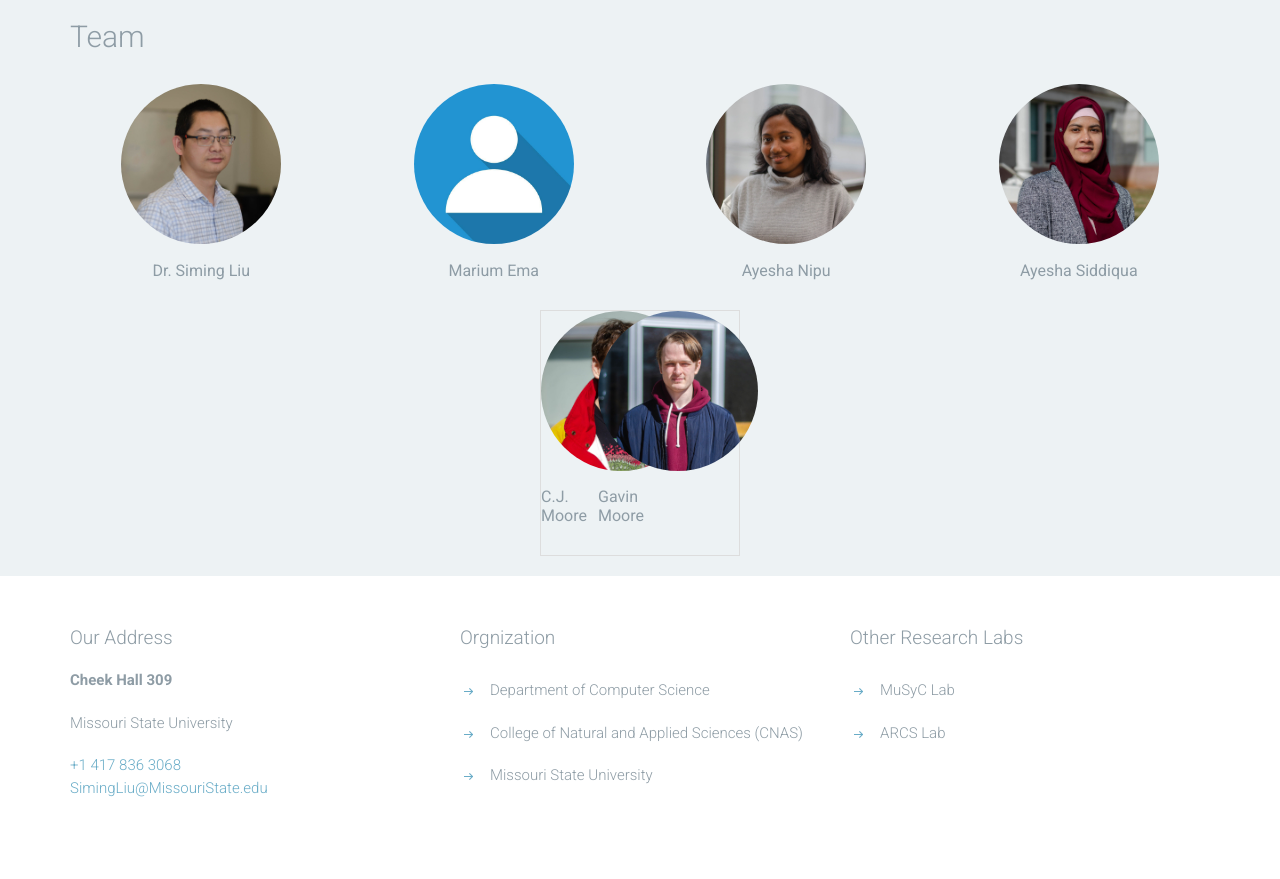
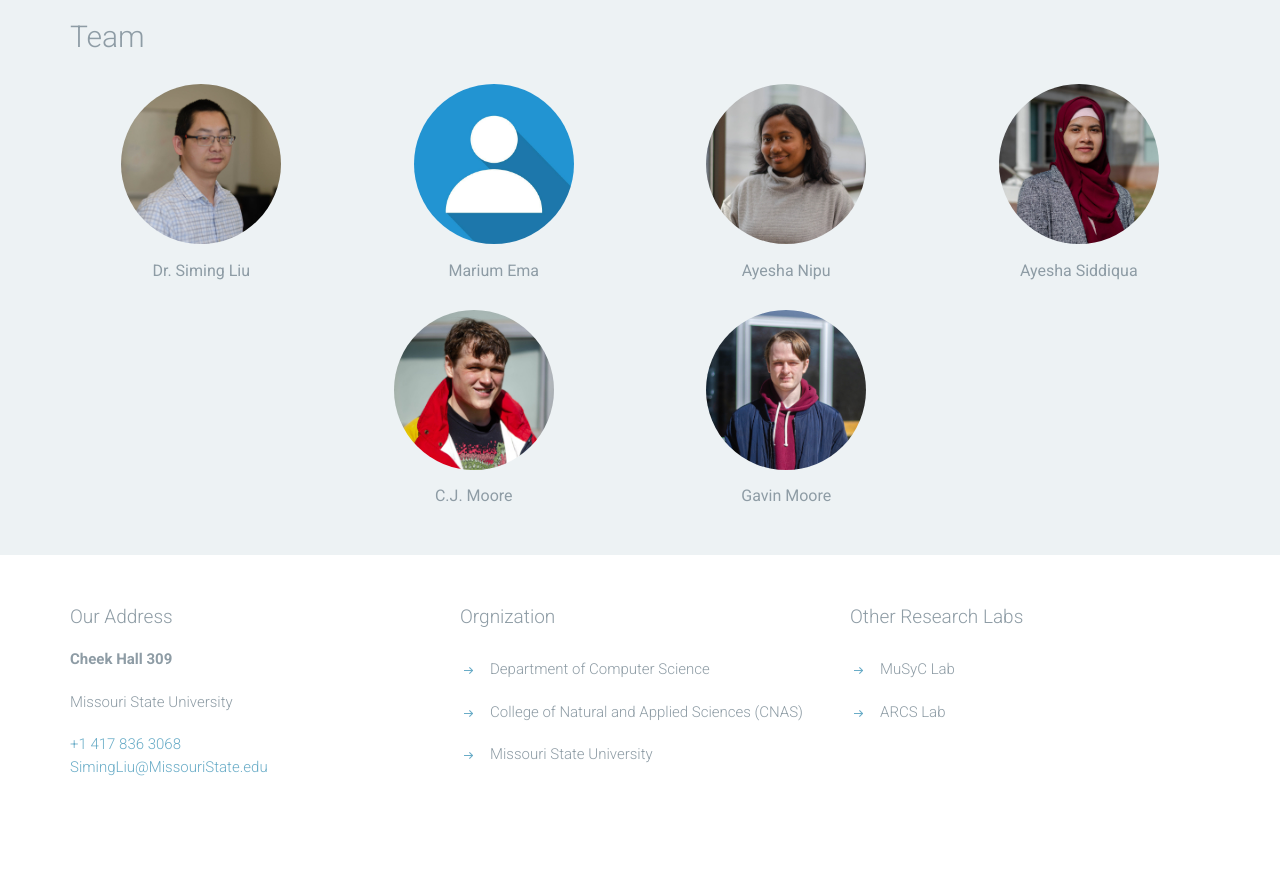
Before and after one commit to RyanEskridge/sail, a PHP site: page / in a window 1280 px wide. Shown: the part 1008-1887 px from the top of the page. After the commit the page ends 1784 px from the top, so only its background shows below. Run offline with PHP 8.4, Linux system fonts and the light colour scheme.

Commit message:
Centered team images on index.html

```diff
--- a/index.html
+++ b/index.html
@@ -150,8 +150,7 @@
 							</div>
 						</div>
 					</div> <!-- .row -->
-					<div class="innerDiv">
-						<div class="row">
+					<div class="row centered">
 						<div class="col-md-3">
 							<div class="team">
 								<a href="team.html"><img src="images/person-cj .jpg" alt="" class="team-image"></a>
@@ -160,10 +159,8 @@
 						</div>
 						<div class="col-md-3">
 							<div class="team">
-									<a href="team.html"><img src="images/person-gavin .jpg" alt=""
-											class="team-image"></a>
+								<a href="team.html"><img src="images/person-gavin .jpg" alt="" class="team-image"></a>
 								<h3 class="team-name">Gavin Moore</h3>
-								</div>
 							</div>
 						</div>
 					</div>
--- a/style.css
+++ b/style.css
@@ -431,6 +431,13 @@ form input.white[type=reset] {
   margin-left: -15px;
   margin-right: -15px;
   *zoom: 1;
+}
+
+.row.centered {
+  display: flex;
+  flex-wrap: wrap;
+  justify-content: center;
+  gap: 20px;
 }
 
 .row:after {
@@ -2498,10 +2505,3 @@ figure img {
 .arrow-list.has-border li:last-child {
   border-bottom: none;
 }
-
-.innerDiv {
-  width: 200px;
-  text-align: center;
-  margin-left: auto;
-  margin-right: auto;
-}
```
Also changed, not shown: test.html (added, +1 -0 lines). Lines whose indentation alone changed are shown as unchanged.
